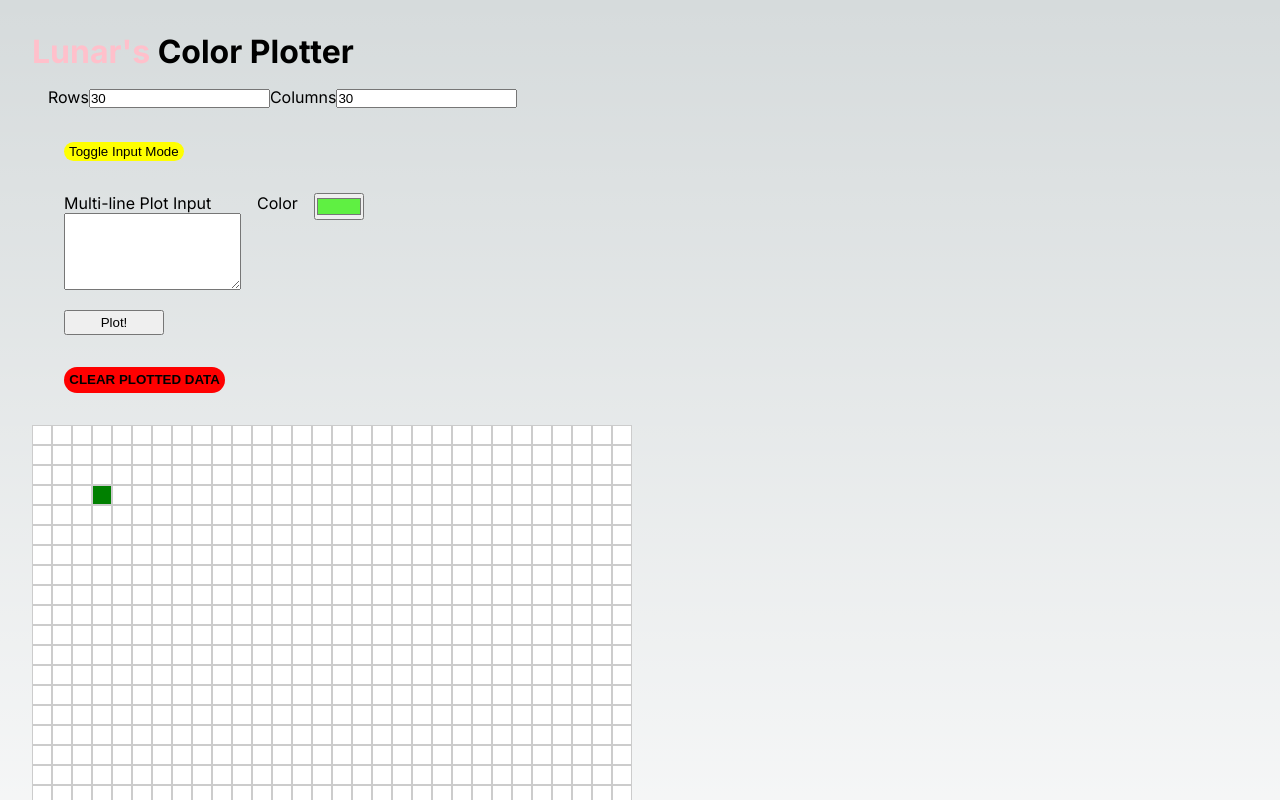
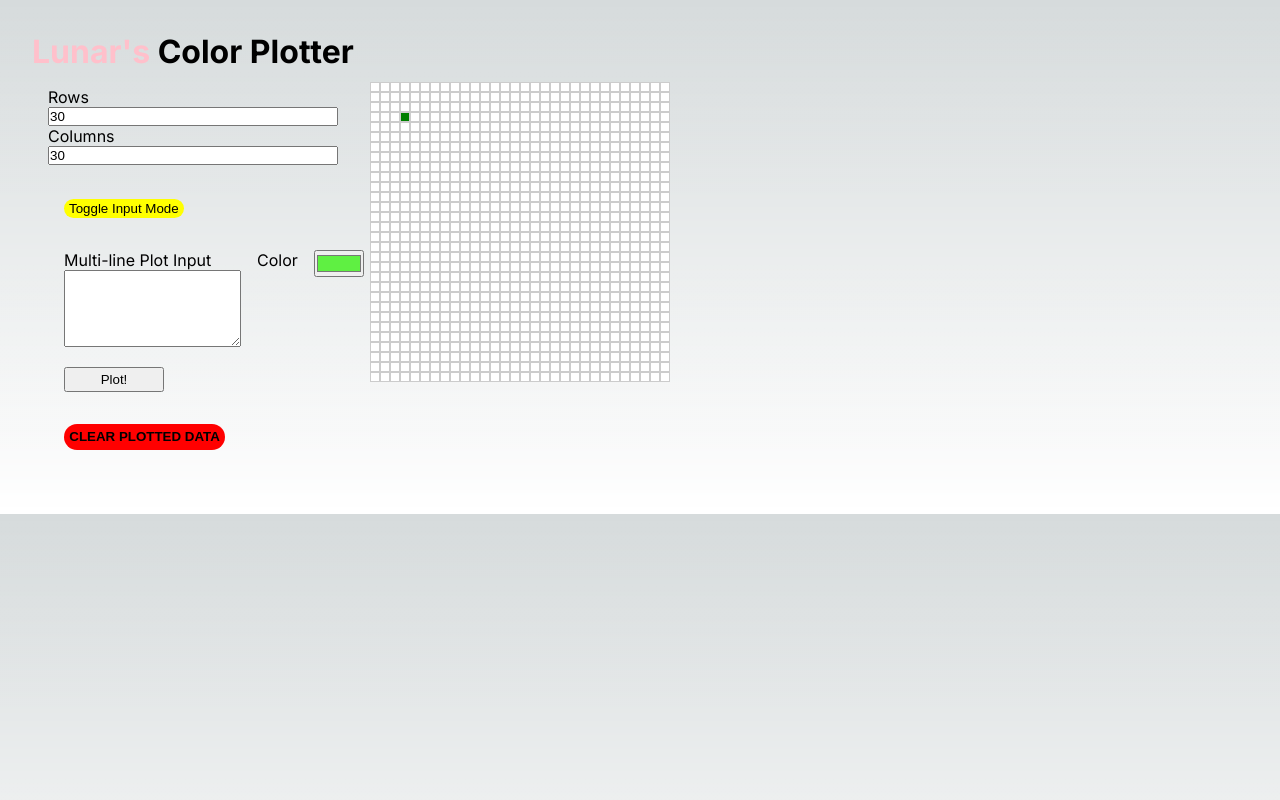
Before and after one commit to dlasap/color-plotter, a Next.js app: page / in a window 1280 px wide. Shown: the top 800 px of the page. Built offline with nearby package versions, Linux system fonts and the light colour scheme.

Commit message:
adjusted box height + refactor

```diff
--- a/app/components/grid.css
+++ b/app/components/grid.css
@@ -8,7 +8,7 @@
   }
 
   .cell {
-    width: 20px;
-    height: 20px;
+    width: 10px;
+    height: 10px;
     border: 1px solid #ccc;
   }
--- a/app/components/grid.js
+++ b/app/components/grid.js
@@ -28,7 +28,16 @@ const Grid = memo(({ rows, cols, data }) => {
     grid.push(renderRow(row));
   }
 
-  return <div className="grid">{grid}</div>;
+  return (
+    <div
+      className="grid"
+      style={{
+        marginTop: "50px",
+      }}
+    >
+      {grid}
+    </div>
+  );
 });
 Grid.displayName = "Grid";
 export default Grid;
--- a/app/page.js
+++ b/app/page.js
@@ -27,8 +27,11 @@ export default function Home() {
       <div
         style={{
           margin: "2rem",
+          display: "flex",
+          gap: "1rem",
         }}
       >
+        <div>
           <h1>
             <span
               style={{
@@ -43,6 +46,8 @@ export default function Home() {
           <div
             style={{
               margin: "1rem",
+              display: "flex",
+              flexDirection: "column",
             }}
           >
             <label>Rows</label>
@@ -184,6 +189,8 @@ export default function Home() {
               </button>
             )}
           </div>
+        </div>
+
         <Grid rows={rows} cols={cols} data={data} />
       </div>
     </main>
```
Lines whose indentation alone changed are shown as unchanged.
